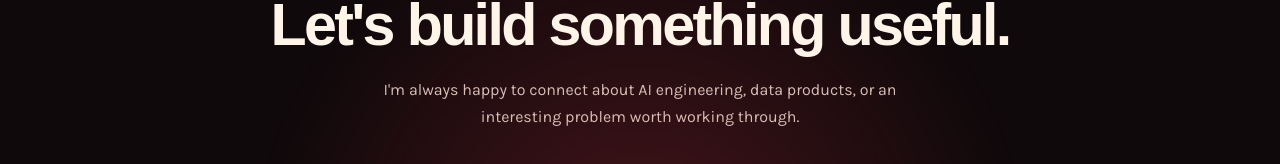
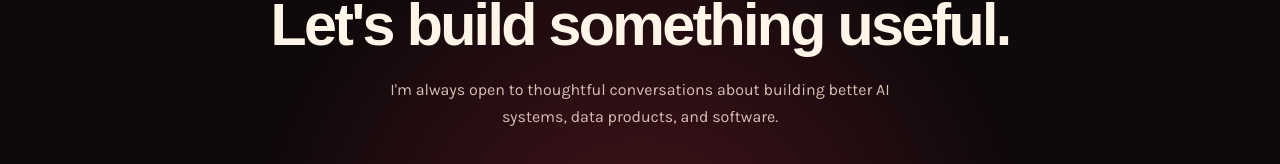
Before and after one commit to Vidhivk99/vidhi-khandelwal-portfolio, a Next.js app: page / in a window 1280 px wide. Shown: the part 3107-3271 px from the top of the page. Built offline with nearby package versions, Linux system fonts and the light colour scheme; a web font is replaced by a local one.

Commit message:
Refine contact invitation

```diff
--- a/app/page.tsx
+++ b/app/page.tsx
@@ -175,7 +175,7 @@ export default function Home() {
           <p className="section-label">LET&apos;S TALK</p>
           <h2 id="contact-title">Let&apos;s build something useful.</h2>
           <p>
-            I&apos;m always happy to connect about AI engineering, data products, or an interesting problem worth working through.
+            I&apos;m always open to thoughtful conversations about building better AI systems, data products, and software.
           </p>
           <div className="contact-actions">
             <a className="button button-primary" href="mailto:vidhivk99@gmail.com">
```
